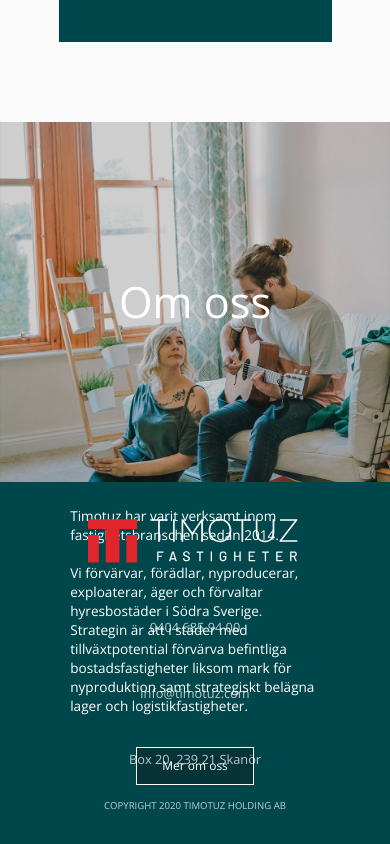
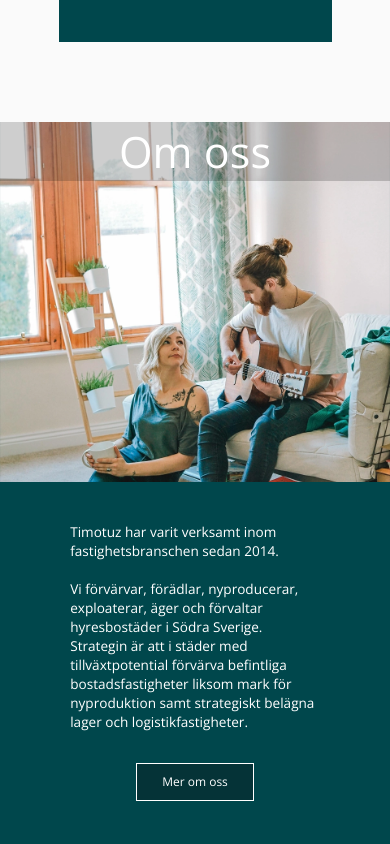
Before and after one commit to hop-technology/timotuz_website, a Next.js app: page / in a window 390 px wide. Shown: the part 1760-2604 px from the top of the page. Built offline with nearby package versions, Linux system fonts and the light colour scheme.

Commit message:
fix overlapping issue on index page

```diff
--- a/sass/components/_footer.scss
+++ b/sass/components/_footer.scss
@@ -1,5 +1,7 @@
 .footer {
   background-color: $color-primary-dark;
+  bottom: 0;
+
   .content {
     padding: 2% 0;
     display: flex;
@@ -9,8 +11,6 @@
       flex-direction: column;
     }
 
-    &__image {
-    }
     &__contact {
       font-weight: 300;
       display: flex;
@@ -30,7 +30,7 @@
         }
         @include respond(phone-L) {
           border: none;
-          padding: 3rem 0;
+          padding: 2rem 0;
           text-align: center;
         }
       }
@@ -41,10 +41,7 @@
     text-align: center;
     font-weight: 300;
     font-size: 1.2rem;
-    padding-bottom: 1.5rem;
+    padding: 2rem 0;
     color: rgba(255, 255, 255, 0.733);
-    // @include respond(phone-L) {
-    //  padding-bottom: 0rem;
-    // }
   }
 }
--- a/sass/components/_indexAboutUs.scss
+++ b/sass/components/_indexAboutUs.scss
@@ -2,7 +2,9 @@
   display: flex;
   align-content: stretch;
   background-color: $color-primary;
-  height: 45rem;
+  height: fit-content;
+  position: relative;
+  margin-bottom: 6rem;
 
   @include respond(tab-port) {
     flex-direction: column;
@@ -15,7 +17,7 @@
 
     @include respond(tab-port) {
       width: 100vw;
-      height: 60vh;
+      height: 100%;
     }
 
     &--image {
@@ -35,7 +37,7 @@
         display: flex;
         left: 0;
         top: 0;
-        height: 100%;
+        height: fill;
         width: 100%;
         justify-content: center;
         align-items: center;
@@ -59,7 +61,7 @@
     @include respond(tab-port) {
       width: 100%;
       background-color: $color-primary;
-      padding: 3rem 10%;
+      padding: 5rem 10%;
       align-items: center;
     }
 
--- a/styles/style.css
+++ b/styles/style.css
@@ -110,6 +110,7 @@ body {
 
 .footer {
   background-color: #002f33;
+  bottom: 0;
 }
 .footer .content {
   padding: 2% 0;
@@ -147,7 +148,7 @@ body {
 @media only screen and (max-width: 32.75em) {
   .footer .content__contact--item {
     border: none;
-    padding: 3rem 0;
+    padding: 2rem 0;
     text-align: center;
   }
 }
@@ -155,7 +156,7 @@ body {
   text-align: center;
   font-weight: 300;
   font-size: 1.2rem;
-  padding-bottom: 1.5rem;
+  padding: 2rem 0;
   color: rgba(255, 255, 255, 0.733);
 }
 
@@ -625,7 +626,9 @@ body {
   display: flex;
   align-content: stretch;
   background-color: #00474c;
-  height: 45rem;
+  height: fit-content;
+  position: relative;
+  margin-bottom: 6rem;
 }
 @media only screen and (max-width: 56.25em) {
   .index-about-us {
@@ -640,7 +643,7 @@ body {
 @media only screen and (max-width: 56.25em) {
   .index-about-us__image-container {
     width: 100vw;
-    height: 60vh;
+    height: 100%;
   }
 }
 .index-about-us__image-container--image {
@@ -660,7 +663,7 @@ body {
     display: flex;
     left: 0;
     top: 0;
-    height: 100%;
+    height: fill;
     width: 100%;
     justify-content: center;
     align-items: center;
@@ -682,7 +685,7 @@ body {
   .index-about-us__text-container {
     width: 100%;
     background-color: #00474c;
-    padding: 3rem 10%;
+    padding: 5rem 10%;
     align-items: center;
   }
 }
```
Also changed, not shown: 1 other file (tests, documents, lock files or other folders).
